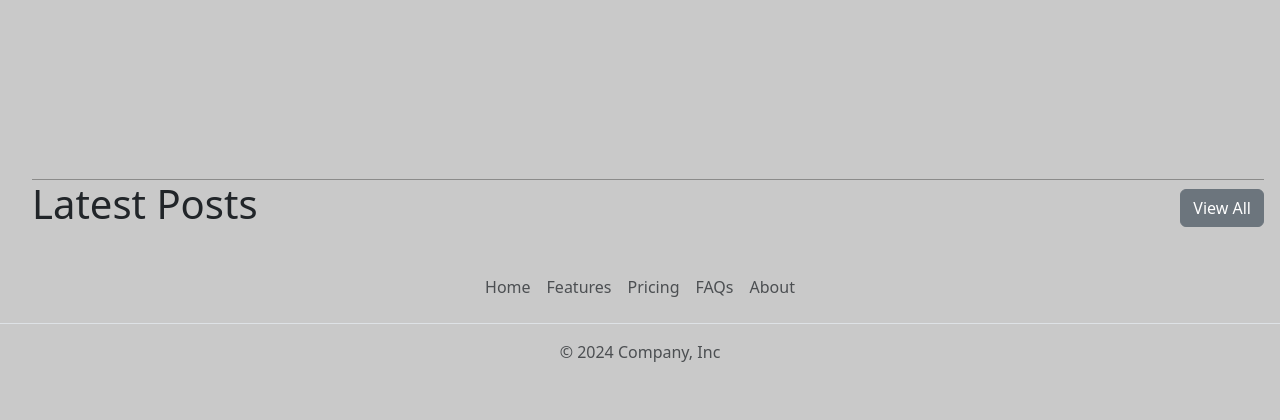
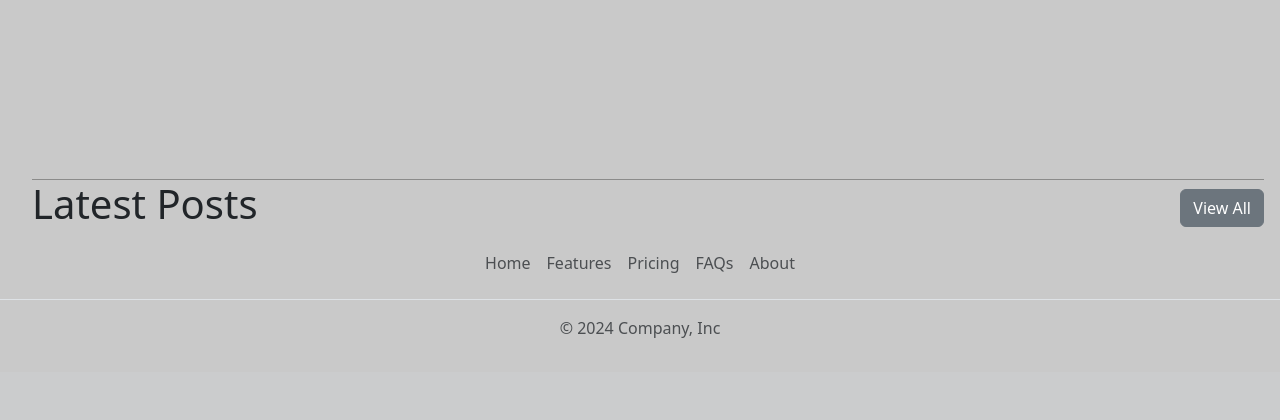
Before and after one commit to T-Python-Feb-24/LAB-ORM-1, a Django app: page / in a window 1280 px wide. Shown: the part 573-993 px from the top of the page. After the commit the page ends 911 px from the top, so only its background shows below. Run offline with Django 5.2, Linux system fonts and the light colour scheme; data that the repository does not hold is empty; some libraries are stand-ins or nearby versions.

Commit message:
Style Bugs Fix

```diff
--- a/BlogWebsite/main/static/css/stayle.css
+++ b/BlogWebsite/main/static/css/stayle.css
@@ -150,7 +150,7 @@ img {
   place-self: center;
   margin-bottom: 20px;
   border-radius: 30px;
-  height: 100%;
+
 }
 
 .bg-gray {
--- a/BlogWebsite/main/templates/main/base.html
+++ b/BlogWebsite/main/templates/main/base.html
@@ -57,7 +57,7 @@
     {% block content %}
     {% endblock %}
   </main>
-  <footer class="py-3 my-4">
+  <footer class="py-2 my-2">
     <ul class="nav justify-content-center border-bottom pb-3 mb-3">
       <li class="nav-item"><a href="#" class="nav-link px-2 text-body-secondary">Home</a></li>
       <li class="nav-item"><a href="#" class="nav-link px-2 text-body-secondary">Features</a></li>
--- a/BlogWebsite/main/templates/main/post_detail.html
+++ b/BlogWebsite/main/templates/main/post_detail.html
@@ -4,7 +4,7 @@
     <div class="row justify-content-center w-100">
 
         <div class=" post post-detail">
-            <div>
+
                 <h1>{{ post.title }}</h1>
                 <h6>{{post.published_at}}</h6>
                 <img src="{{ post.poster.url }}"/>
@@ -25,7 +25,7 @@
                     {% else %}
                     <p style="color:red; text-align: center !important;">it not published</p>
                     {% endif %}
-            </div>
+
 
         </div>
 
```
